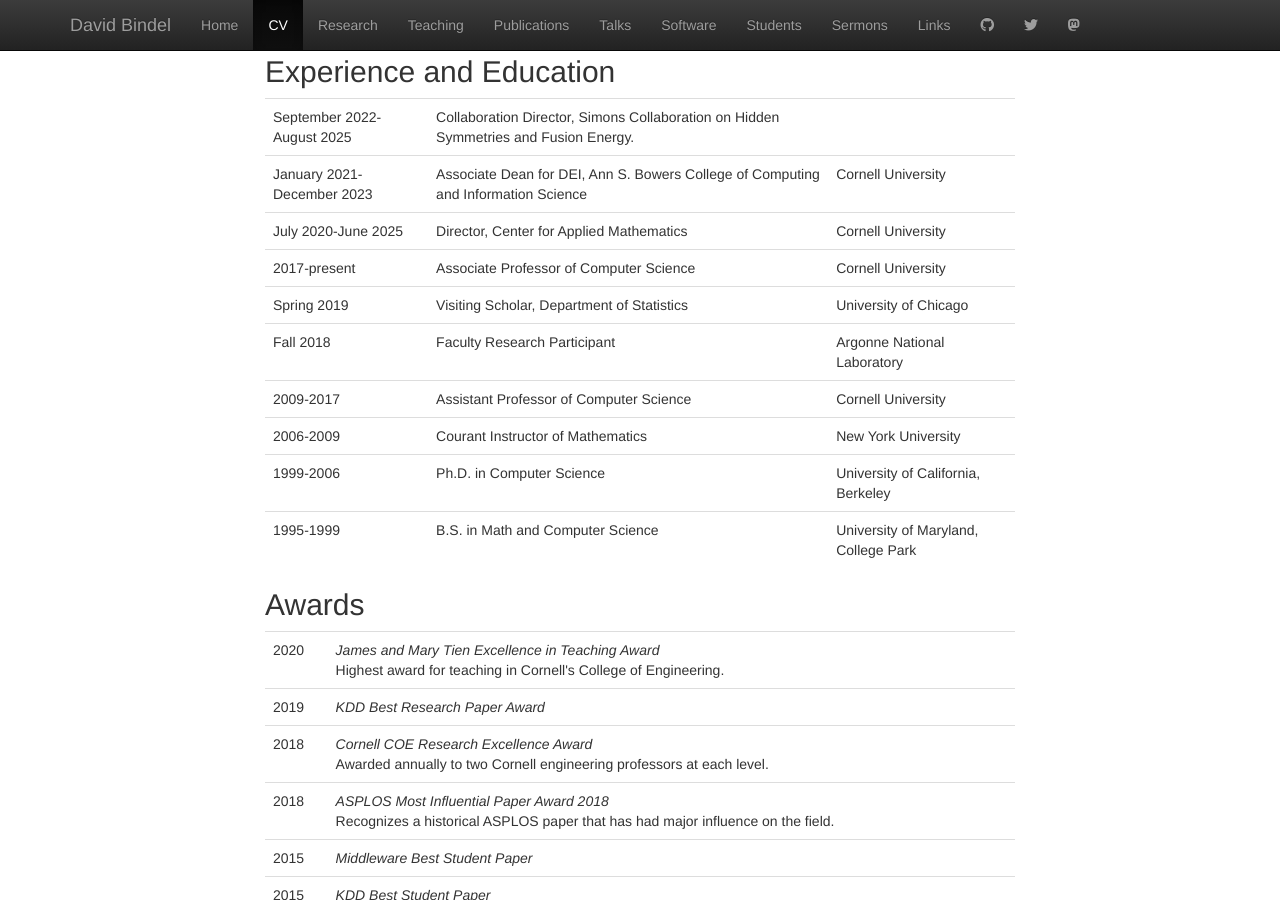
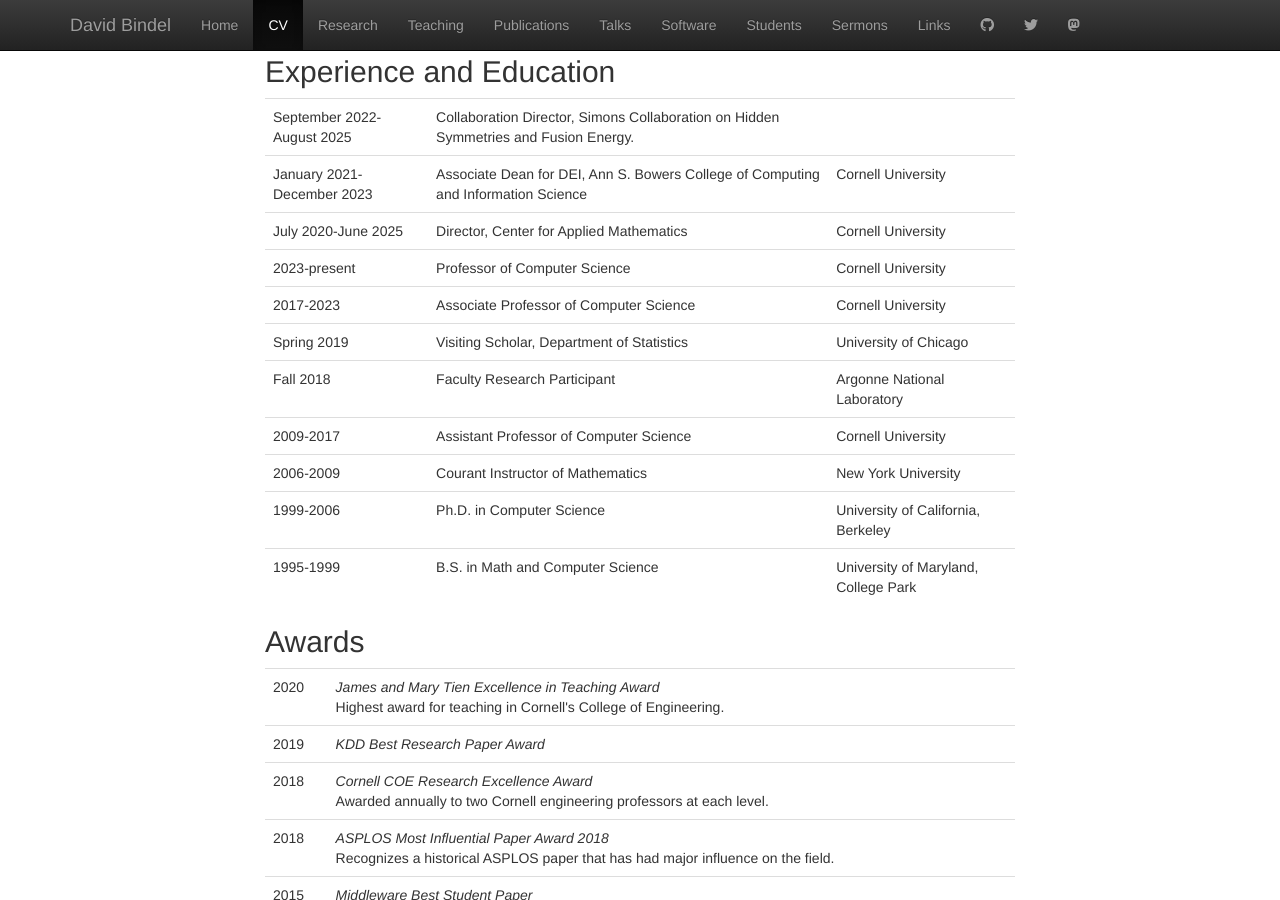
Before and after one commit to dbindel/cornell_web, a Jekyll site: the page built from vita.html, in a window 1280 px wide and 900 px high, scrolled down 509 px. Built offline with Jekyll 4.4.1, drawn with Linux system fonts in a browser that asks for light colours; nearby versions of some CDN libraries; some of the changed text lies outside the part shown.

```diff
--- a/_data/service.yml
+++ b/_data/service.yml
@@ -1,3 +1,9 @@
+-
+  when: 2023
+  until: 2024
+  role: Committee chair
+  what: "2024 SIAG/DATA Career and Early Career Prize committee"
+  type: [external]
 -
   when: 2025
   role: Committee member
--- a/_includes/cv_prof.html
+++ b/_includes/cv_prof.html
@@ -15,7 +15,12 @@
     <td>Cornell University</td>
   </tr>
   <tr>
-    <td>2017-present</td>
+    <td>2023-present</td>
+    <td>Professor of Computer Science</td>
+    <td>Cornell University</td>
+  </tr>
+  <tr>
+    <td>2017-2023</td>
     <td>Associate Professor of Computer Science</td>
     <td>Cornell University</td>
   </tr>
--- a/_includes/dbindel_head.html
+++ b/_includes/dbindel_head.html
@@ -6,7 +6,7 @@
     </div>
     <div class="col-xs-9 col-sm-8 col-md-8 col-lg-8">
       <h1 class="media-heading">David Bindel</h1>
-      <h2>Associate Professor of<br/> Computer Science</h2>
+      <h2>Professor of<br/> Computer Science</h2>
       <h3>Director,
           <a href="http://www.cam.cornell.edu/">Center for Applied Math</a></h3>
       <h3>Associate Dean of DEI,<br/>
```
Also changed, not shown: bio.md (+1 -1 lines), 4 other files.
